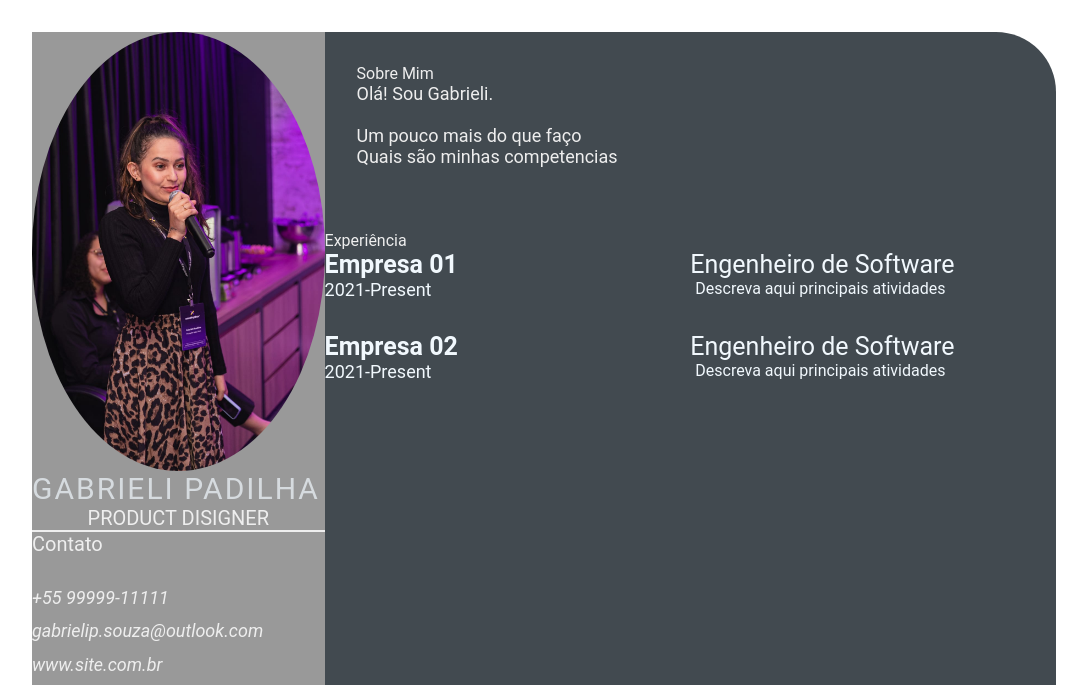
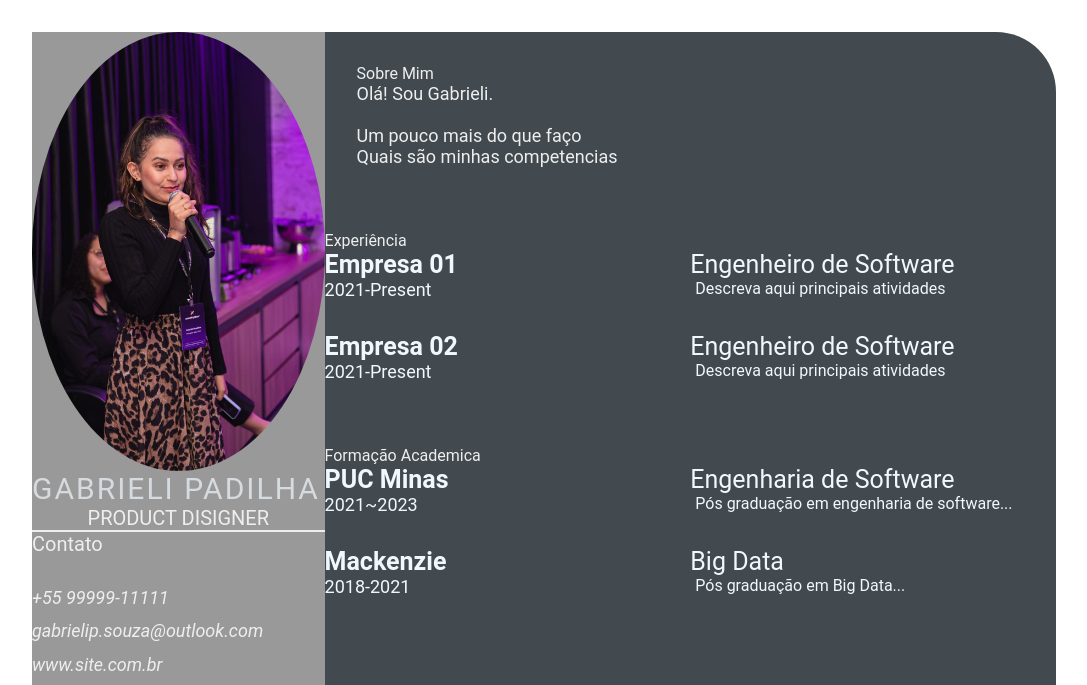
Before and after one commit to GabrieliPadilha/Jornada_DEV-Curriculo, a plain HTML site: page index.html in a window 1280 px wide. Shown: the top 685 px of the page, without its empty margins (96-1183 px from the left). Drawn offline with Linux system fonts and the light colour scheme.

Commit message:
educations (#5)

```diff
--- a/index.html
+++ b/index.html
@@ -83,6 +83,33 @@
                     </div>
                 </div>
             </section>
+            <section class="education gap">
+                <div class="right-title">Formação Academica</div>
+                <div class="education-contents">
+                    <div class="education-left">
+                        <p class="education-school-name">PUC Minas</p>
+                        <p class="educationp-time-period">2021~2023</p>
+                    </div>
+                    <div class="education-right">
+                        <p class="education-subject">Engenharia de Software</p>
+                        <p class="education-desc">
+                            Pós graduação em engenharia de software...
+                        </p>
+                    </div>
+                </div>
+                <div class="education-contents">
+                    <div class="education-left">
+                        <p class="education-school-name">Mackenzie</p>
+                        <p class="educationp-time-period">2018-2021</p>
+                    </div>
+                    <div class="education-right">
+                        <p class="education-subject">Big Data</p>
+                        <p class="education-desc">
+                            Pós graduação em Big Data...
+                        </p>
+                    </div>
+                </div>
+            </section>
         </section>
     </main>
 </body>
```
